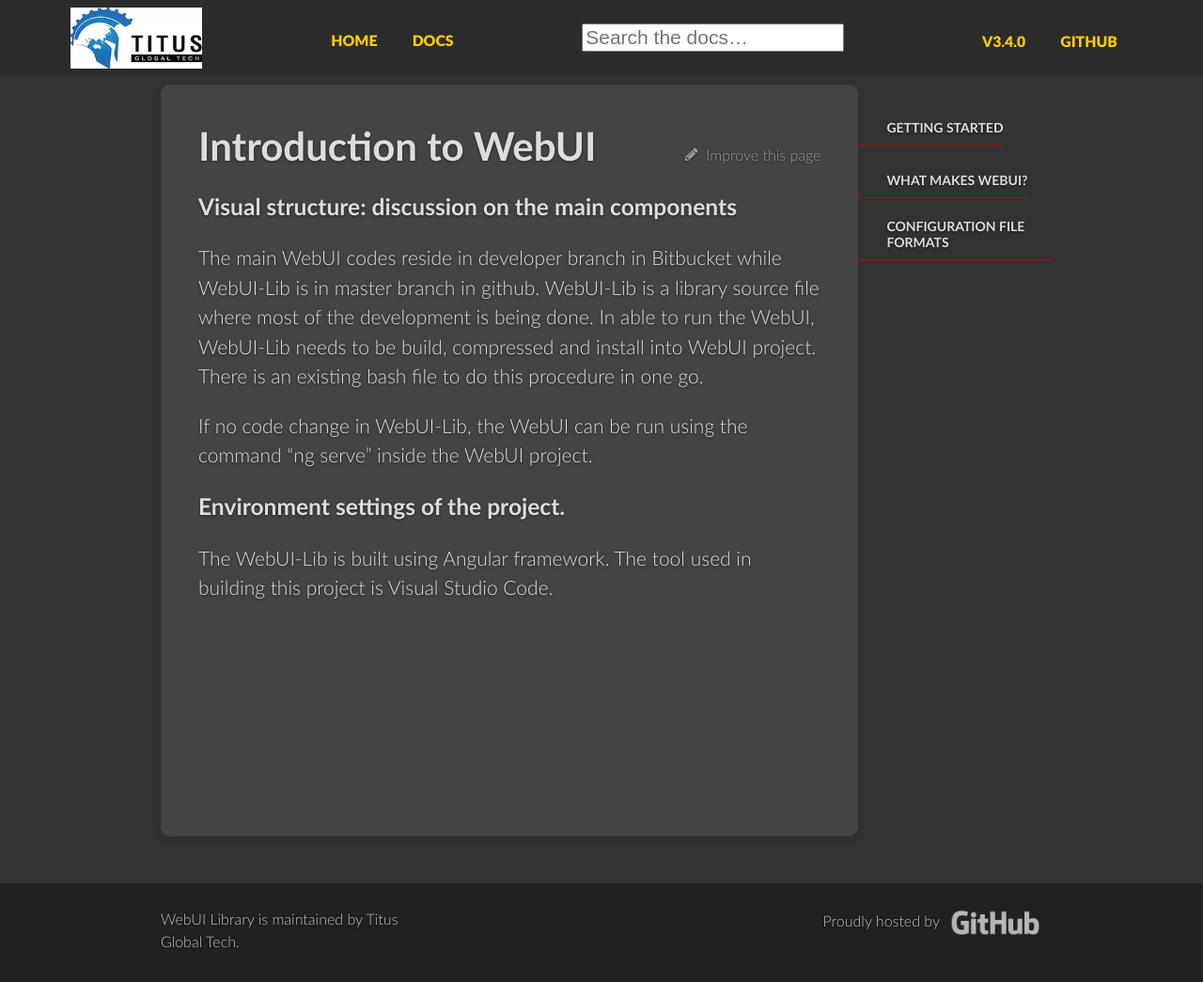
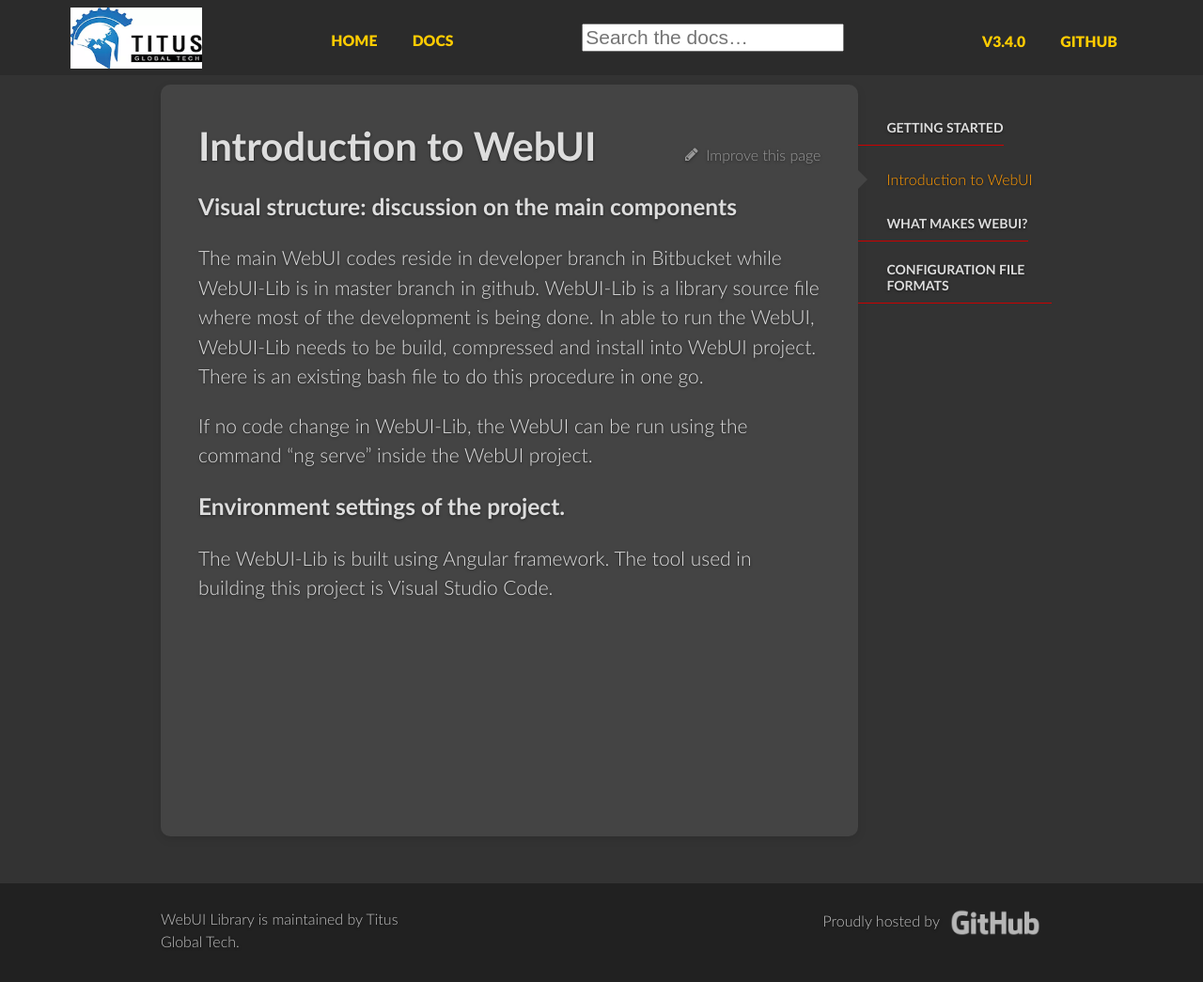
Before and after one commit to TitusTech/docs-webui, a Jekyll site: the page built from _docs/Introduction-to-WebUI.md, in a window 1280 px wide. Shown: the whole page at 94% size. Built offline with Jekyll 4.4.1, drawn with Linux system fonts in a browser that asks for light colours; comment, search, counter and statistics services are not loaded; some of the changed lines change nothing that is shown.

Commit message:
update path

```diff
--- a/_data/docs_nav.yml
+++ b/_data/docs_nav.yml
@@ -1,7 +1,7 @@
 - title: Getting Started
   docs:
-    - link: /docs-webui/docs/
-    - link: /docs-webui/docs/Introduction-to-WebUI/
+    - link: /docs/
+    - link: /docs/Introduction-to-WebUI/
     - link: /docs-webui/docs/Creating-Protractor-Test/
     - link: /docs-webui/docs/Deployment-to-Production/
     - link: /docs-webui/docs/Environment-Settings/
```
